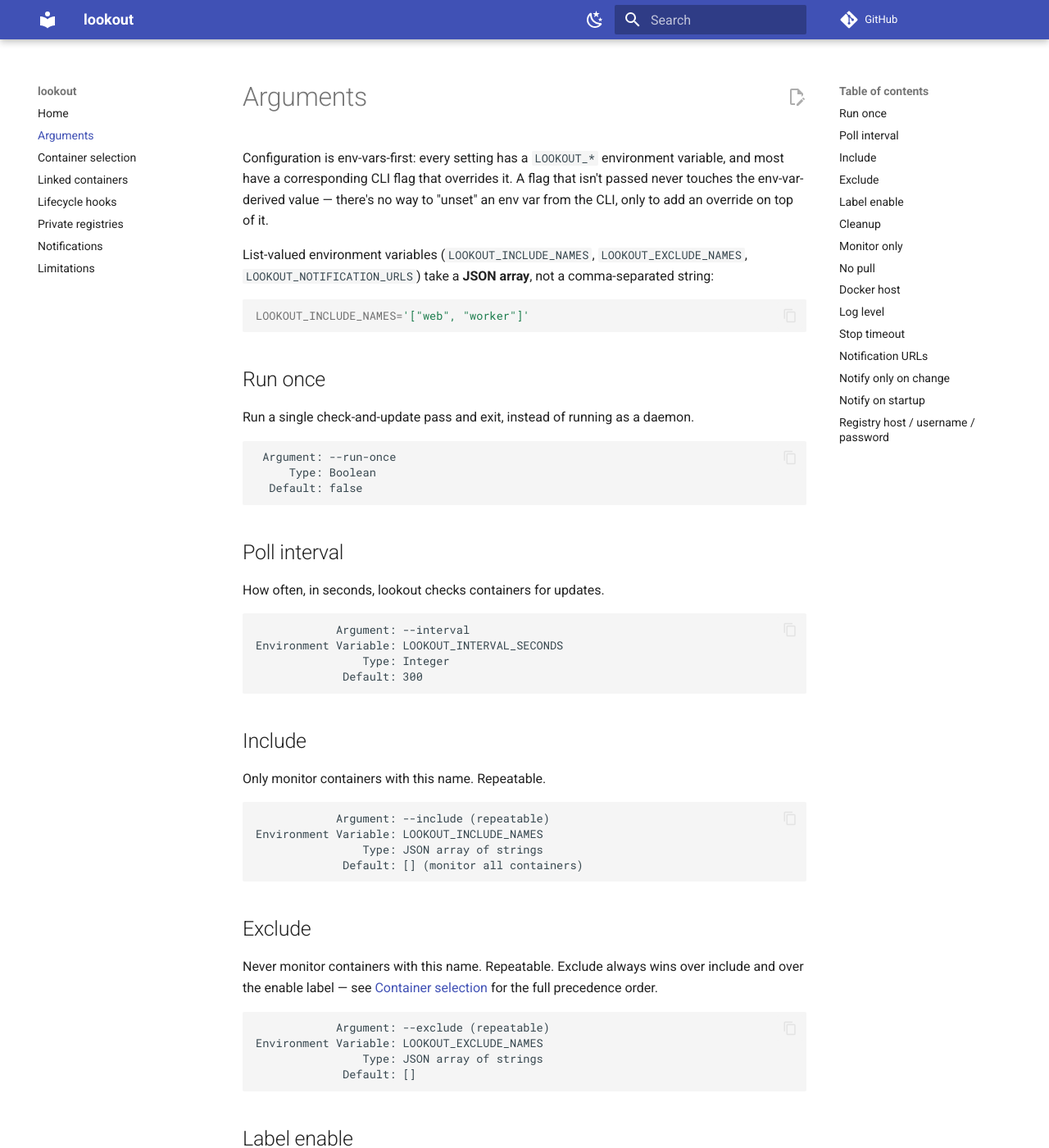
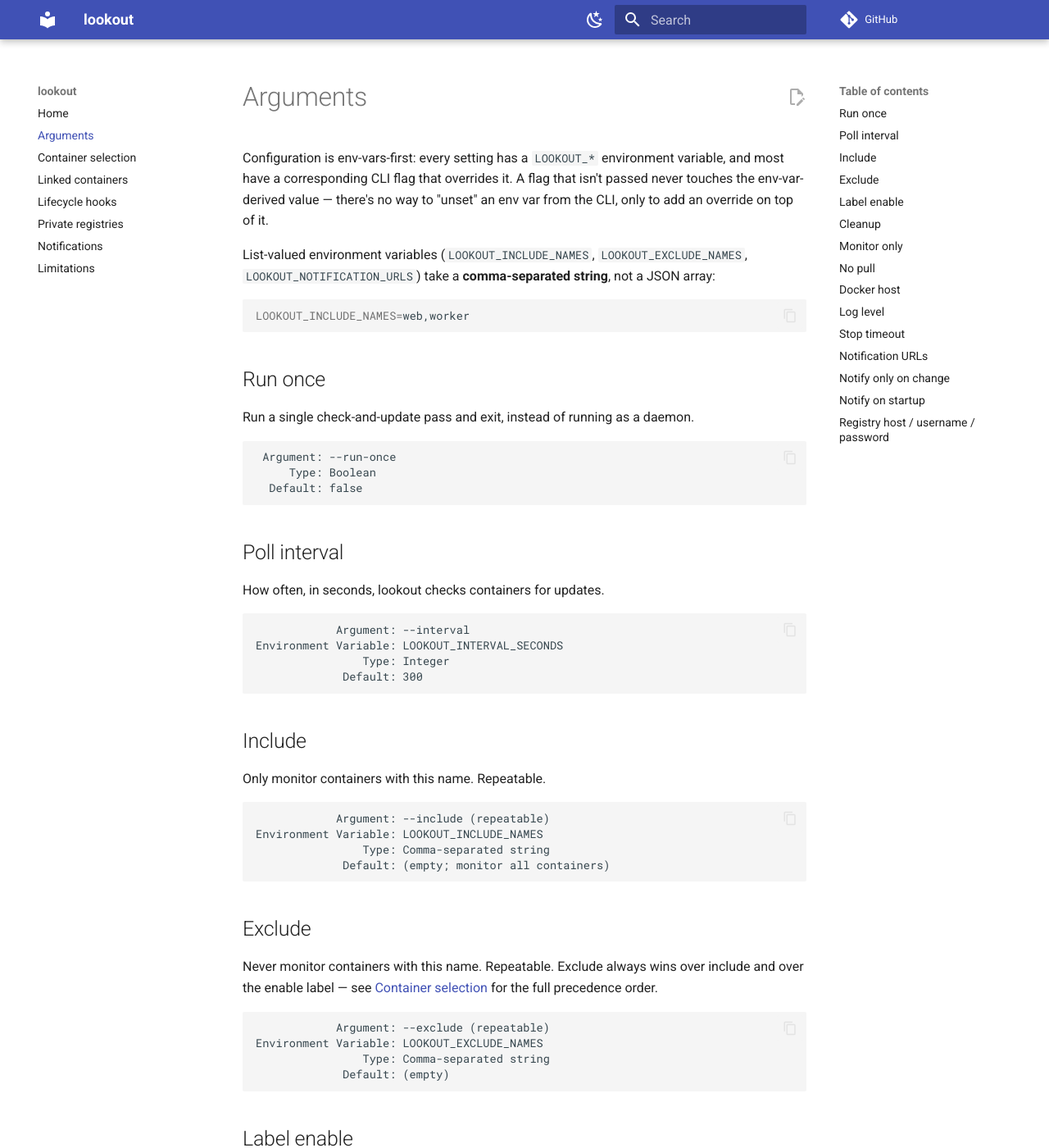
Before and after one commit to garage1118/lookout, an MkDocs documentation site: the page built from docs/arguments.md, in a window 1280 px wide and 1400 px high. Shown: the whole window at 82% size. Built offline with MkDocs 1.6.1 and Material for MkDocs 9.7.7, drawn with Linux system fonts in a browser that asks for light colours; comment, search, counter and statistics services are not loaded; some of the changed text lies outside the part shown.

Commit message:
Fix docs: list env vars are comma-separated, not JSON arrays

````diff
--- a/docs/arguments.md
+++ b/docs/arguments.md
@@ -6,10 +6,10 @@
 on top of it.
 
 List-valued environment variables (`LOOKOUT_INCLUDE_NAMES`, `LOOKOUT_EXCLUDE_NAMES`,
-`LOOKOUT_NOTIFICATION_URLS`) take a **JSON array**, not a comma-separated string:
+`LOOKOUT_NOTIFICATION_URLS`) take a **comma-separated string**, not a JSON array:
 
 ```bash
-LOOKOUT_INCLUDE_NAMES='["web", "worker"]'
+LOOKOUT_INCLUDE_NAMES=web,worker
 ```
 
 ## Run once
@@ -40,8 +40,8 @@
 ```text
             Argument: --include (repeatable)
 Environment Variable: LOOKOUT_INCLUDE_NAMES
-                Type: JSON array of strings
-             Default: [] (monitor all containers)
+                Type: Comma-separated string
+             Default: (empty; monitor all containers)
 ```
 
 ## Exclude
@@ -52,8 +52,8 @@
 ```text
             Argument: --exclude (repeatable)
 Environment Variable: LOOKOUT_EXCLUDE_NAMES
-                Type: JSON array of strings
-             Default: []
+                Type: Comma-separated string
+             Default: (empty)
 ```
 
 ## Label enable
@@ -148,8 +148,8 @@
 ```text
             Argument: N/A
 Environment Variable: LOOKOUT_NOTIFICATION_URLS
-                Type: JSON array of Apprise service URL strings
-             Default: [] (no notifications sent)
+                Type: Comma-separated string of Apprise service URLs
+             Default: (empty; no notifications sent)
 ```
 
 ## Notify only on change
````
Also changed, not shown: docs/container-selection.md (+2 -2 lines), docs/notifications.md (+4 -4 lines).
